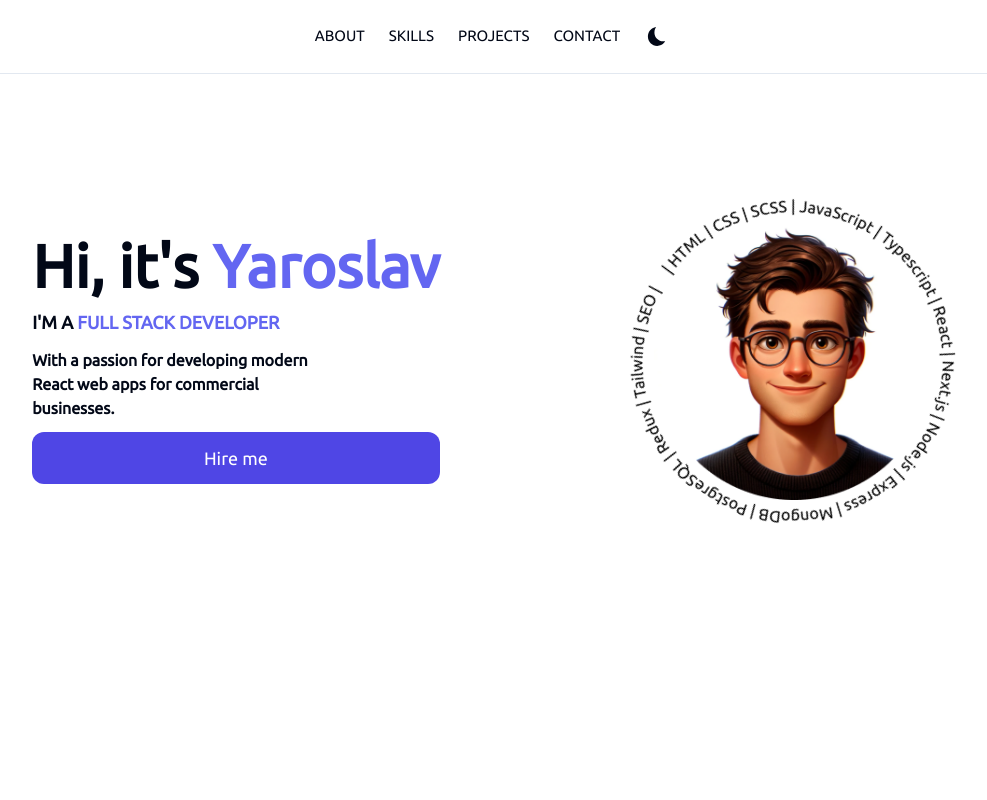
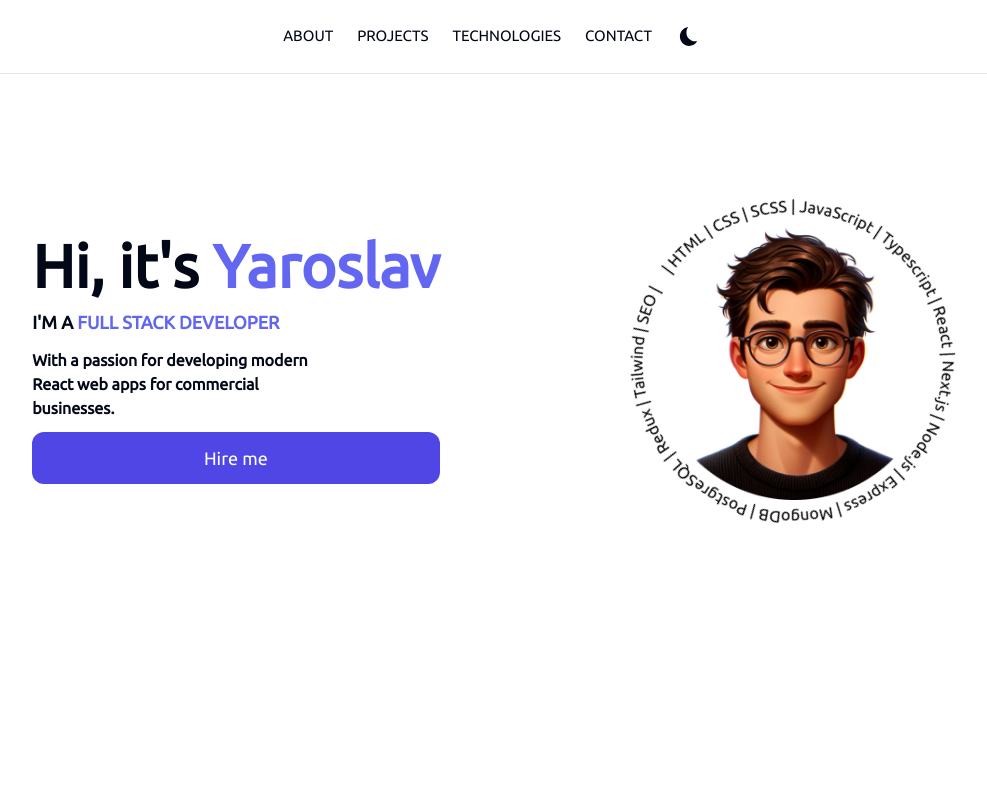
Before and after one commit to kubryk/next-portfolio, a Next.js app: page / in a window 1280 px wide. Shown: the top 800 px of the page, without its empty margins (148-1135 px from the left). Built offline with nearby package versions, Linux system fonts and the light colour scheme.

Commit message:
Navigation update
Add navigation context
Add Smooth scroll

```diff
--- a/src/app/layout.tsx
+++ b/src/app/layout.tsx
@@ -4,11 +4,12 @@ import "./globals.css";
 import Header from "@/components/Header";
 import Footer from "@/components/Footer";
 import { SpeedInsights } from "@vercel/speed-insights/next"
+import NavigationContextProvider from "@/context/NavigationContext";
 
 const ubuntu = Ubuntu({ subsets: ["latin"], weight: ['400'] });
 
 export const metadata: Metadata = {
-  title: "Yaroslav Portfolio",
+  title: "Yaroslav's Portfolio",
   description: "Full Stack Web Developer Personal Portfolio",
 };
 
@@ -20,12 +21,15 @@ export default function RootLayout({
 }>) {
   return (
     <html lang="en">
+      <NavigationContextProvider>
         <body className={ubuntu.className}>
           <Header />
           {children}
           <Footer />
           <SpeedInsights />
         </body>
+      </NavigationContextProvider>
+
     </html>
   );
 }
--- a/src/app/page.tsx
+++ b/src/app/page.tsx
@@ -13,7 +13,7 @@ export default function Home() {
     <QueryClientProvider client={queryClient}>
       <main>
         <Hero />
-        <div className="flex flex-col xsm:gap-10 md:gap-24">
+        <div className="flex flex-col xsm:gap-10 md:gap-28">
           <Projects />
           <Technologies />
           <Contact />
--- a/src/components/Header.tsx
+++ b/src/components/Header.tsx
@@ -1,10 +1,17 @@
 'use client'
-import { useEffect, useState } from "react";
+import { useContext, useEffect, useState } from "react";
 import ThemeToggle from "./ThemeToggle";
 import { cn } from "@/lib/utils";
 import Link from "next/link";
+import { NavigationContext } from "@/context/NavigationContext";
+
+const navLinks = [{
+    name: 'About',
+
+}]
 
 const Header = () => {
+    const sections = useContext(NavigationContext)
     const [nav, setNav] = useState(false);
 
     const handleScroll = () => window.scrollY >= 62 ? setNav(true) : setNav(false);
@@ -19,10 +26,16 @@ const Header = () => {
             <nav className={cn('py-6 fixed w-screen backdrop-blur-md border-b-[1px] duration-1000 z-50', nav ? 'py-2' : '')}>
                 <div className="flex gap-6 justify-center items-center">
                     <ul className="flex justify-center gap-6 text-[15px] uppercase">
-                        <li><Link href="/">About</Link></li>
-                        <li><a href="/">Skills</a></li>
-                        <li><a href="/">Projects</a></li>
-                        <li><a href="/">Contact</a></li>
+                        {sections && sections.map(section => {
+                            return (
+                                <li key={section.name} className=" cursor-pointer" onClick={() => {
+                                    if (section.ref.current) {
+                                        const y = section.ref.current.getBoundingClientRect().top + window.scrollY - 70;
+                                        window.scrollTo({ top: y, behavior: 'smooth' });
+                                    }
+                                }}>{section.name}</li>
+                            )
+                        })}
                     </ul>
                     <ThemeToggle />
                 </div>
--- a/src/components/Hero.tsx
+++ b/src/components/Hero.tsx
@@ -5,10 +5,13 @@ import Link from "next/link";
 import { FaGithubSquare, FaLinkedin } from "react-icons/fa";
 import { motion } from "framer-motion"
 import Button from "./ui/Button";
+import { NavigationContext } from "@/context/NavigationContext";
+import { useContext } from "react";
 
 const Hero = () => {
+    const sections = useContext(NavigationContext);
     return (
-        <section className="h-screen p">
+        <section ref={sections?.find(section => section.name === 'About')?.ref} className="h-screen p">
             <Container>
                 <div className="flex flex-col items-center justify-evenly w-full h-[90%] md:flex-row md:gap-5">
 
--- a/src/components/Projects.tsx
+++ b/src/components/Projects.tsx
@@ -1,6 +1,8 @@
 import Link from "next/link";
 import Container from "./Container";
 import Image from "next/image";
+import { useContext } from "react";
+import { NavigationContext } from "@/context/NavigationContext";
 
 
 const myProjects = [{
@@ -24,19 +26,14 @@ const myProjects = [{
     view: '/',
     image: '/'
 },
-    // {
-    //     name: 'Rust Game Server Website',
-    //     description: 'Game server website ',
-    //     github: '/',
-    //     view: '/',
-    //     image: '/'
-    // },
 ];
 
 
 const Projects = () => {
+    const sections = useContext(NavigationContext);
+
     return (
-        <section>
+        <section ref={sections?.find(section => section.name === 'Projects')?.ref}>
             <Container className=" flex flex-col items-center gap-6">
                 <h2 className="text-3xl font-bold text-center uppercase">Projects</h2>
                 <ul className="flex flex-wrap justify-center gap-4 py-4 text-[20px]">
--- a/src/components/Technologies.tsx
+++ b/src/components/Technologies.tsx
@@ -18,10 +18,14 @@ import { SiReacthookform } from "react-icons/si";
 
 import { SiReactquery } from "react-icons/si";
 import { SiRedux } from "react-icons/si";
+import { useContext } from "react";
+import { NavigationContext } from "@/context/NavigationContext";
 
 const Technologies = () => {
+    const sections = useContext(NavigationContext);
+
     return (
-        <section>
+        <section ref={sections?.find(section => section.name === 'Technologies')?.ref}>
             <Container className="flex flex-col items-center gap-6">
 
                 <h2 className="text-3xl font-bold text-center uppercase">Technologies</h2>
--- a/src/components/contact/Contact.tsx
+++ b/src/components/contact/Contact.tsx
@@ -8,14 +8,16 @@ import Button from '../ui/Button';
 import { PulseLoader } from "react-spinners";
 //Hooks
 import useContactForm from '../../hooks/useContactForm';
+import { useContext } from 'react';
+import { NavigationContext } from '@/context/NavigationContext';
 
 
 const Contact = () => {
     const { form: { register, formState, handleSubmit }, onSubmit, sendMessage } = useContactForm();
+    const sections = useContext(NavigationContext);
 
     return (
-        <section>
-
+        <section ref={sections?.find(section => section.name === 'Contact')?.ref}>
             <Container className="flex flex-col items-center gap-6">
                 <h2 className="text-3xl font-bold text-center uppercase">Contact</h2>
                 <form onSubmit={handleSubmit(onSubmit)} className={styles.form} >
--- /dev/null
+++ b/src/context/NavigationContext.tsx
@@ -0,0 +1,35 @@
+'use client'
+import { createContext, MutableRefObject, ReactNode, Ref, useRef } from 'react';
+
+interface INavigationContext {
+    name: string
+    ref: MutableRefObject<HTMLDivElement | null>
+}
+
+export const NavigationContext = createContext<INavigationContext[] | null>(null);
+
+const NavigationContextProvider = ({ children }: { children: ReactNode }) => {
+    const navLinks = [
+        {
+            name: 'About',
+            ref: useRef<HTMLDivElement | null>(null)
+        },
+        {
+            name: 'Projects',
+            ref: useRef<HTMLDivElement | null>(null)
+        },
+        {
+            name: 'Technologies',
+            ref: useRef<HTMLDivElement | null>(null)
+        },
+        {
+            name: 'Contact',
+            ref: useRef<HTMLDivElement | null>(null)
+        }];
+    return (
+        <NavigationContext.Provider value={navLinks}>
+            {children}
+        </NavigationContext.Provider>
+    )
+}
+export default NavigationContextProvider;
```
Lines whose indentation alone changed are shown as unchanged.
